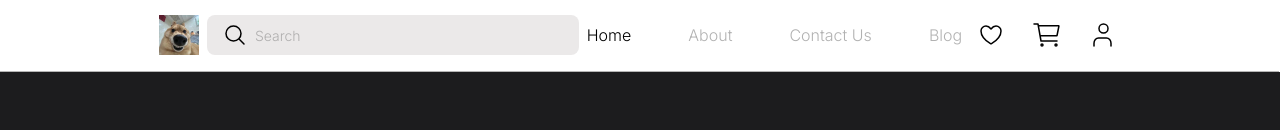
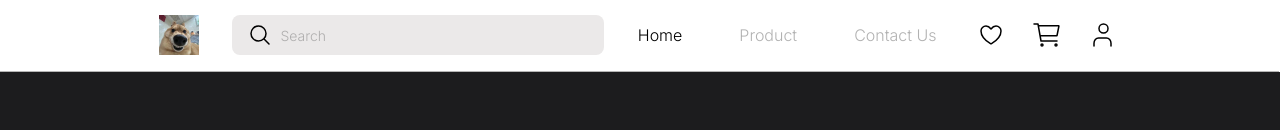
Before and after one commit to DatDangg/final_python, a React (Vite) app in the folder Frontend/python_final/: page / in a window 1280 px wide. Shown: the top 130 px of the page. Built offline with nearby package versions, Linux system fonts and the light colour scheme; no server answers; sample sign-in values are in the browser's storage; a web font is replaced by a local one.

Commit message:
update header

```diff
--- a/Frontend/python_final/src/components/Header/Header.jsx
+++ b/Frontend/python_final/src/components/Header/Header.jsx
@@ -87,10 +87,10 @@ function Header() {
           Home
         </Link>
         <Link
-          to="/about"
+          to="/product/:id"
           className={`nav-item ${currentPath === '/about' ? 'active' : ''}`}
         >
-          About
+          Product
         </Link>
         <Link
           to="/contact"
@@ -98,12 +98,7 @@ function Header() {
         >
           Contact Us
         </Link>
-        <Link
-          to="/blog"
-          className={`nav-item ${currentPath === '/blog' ? 'active' : ''}`}
-        >
-          Blog
-        </Link>
+
       </div>
       <div className="icons">
         <Link to="/wishlist">
```
